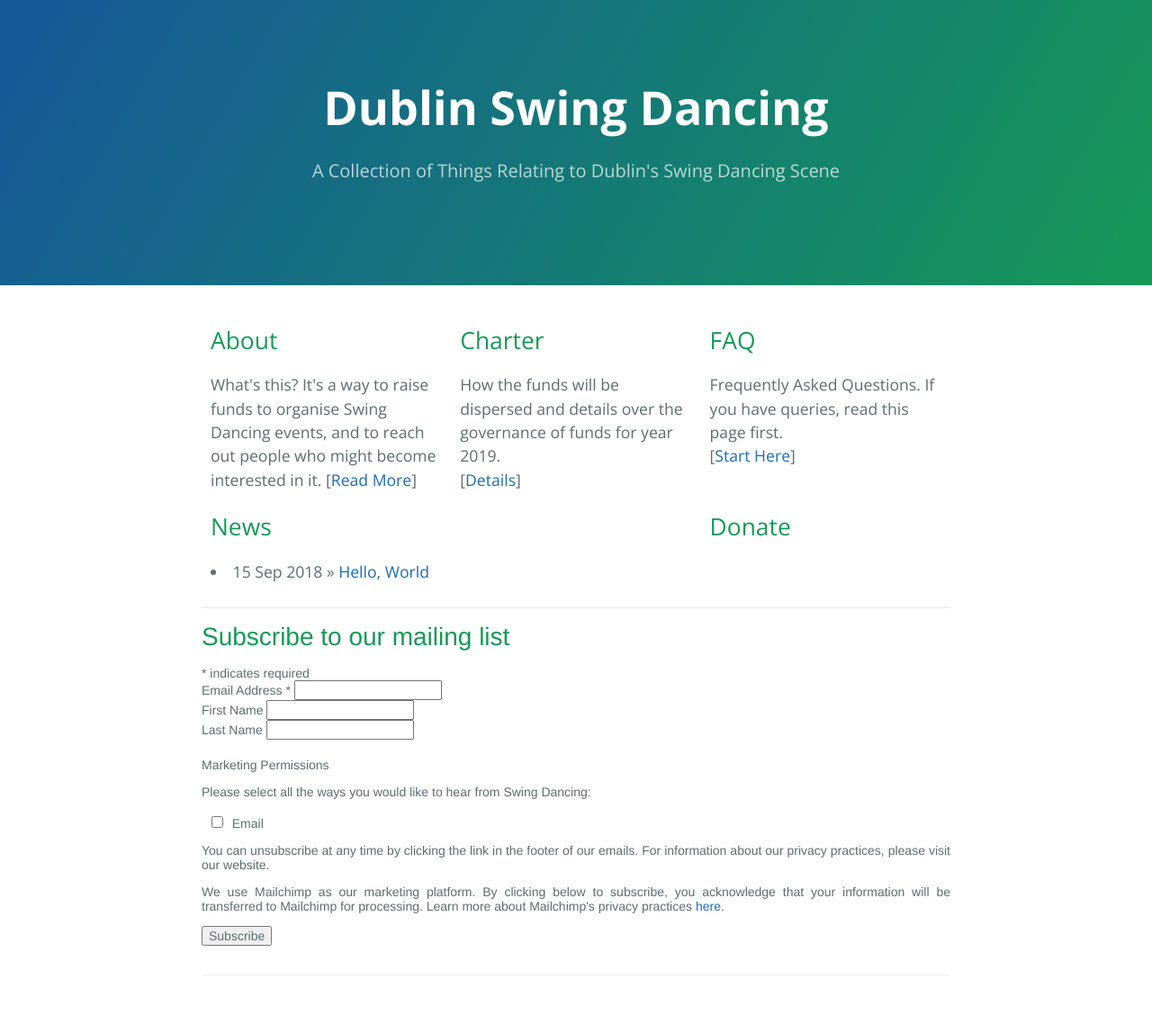
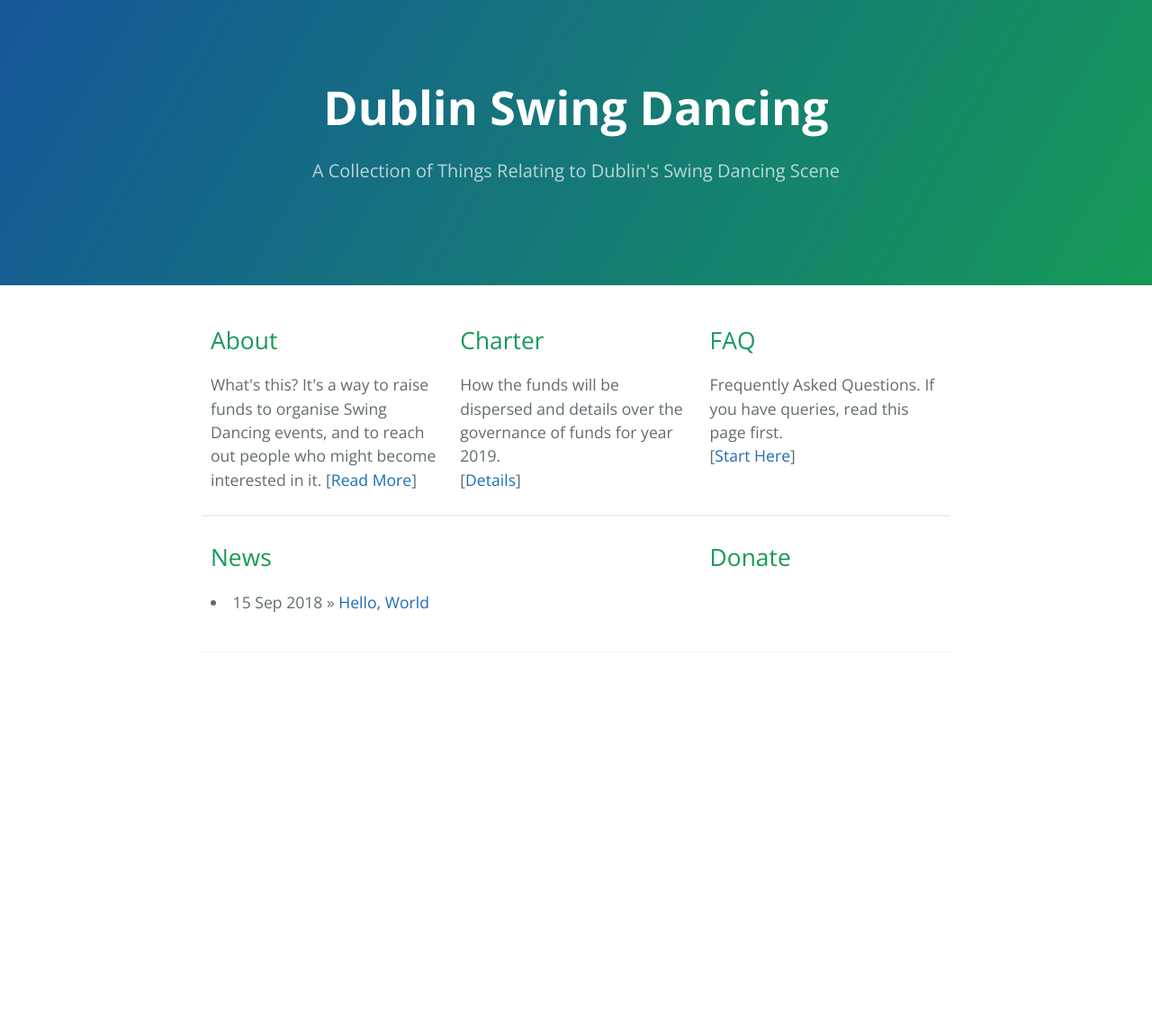
Before and after one commit to DublinSwingDancing/dublinswingdancing.github.io, a Jekyll site: the page built from index.md, in a window 1280 px wide. Shown: the whole page at 90% size. Built offline with Jekyll 4.4.1, drawn with Linux system fonts in a browser that asks for light colours; comment, search, counter and statistics services are not loaded; after the commit the page ends 900 px from its top, so only the background shows below that.

Commit message:
Mailchimp link don't seem to work, remove for now

```diff
--- a/_layouts/default.html
+++ b/_layouts/default.html
@@ -38,6 +38,8 @@
     <main id="content" class="main-content" role="main">
       {{ content }}
 
+      <hr/>
+
       <div class="index_row"><div class="index_column_2x"><h2>
         News
         </h2>
@@ -63,66 +65,6 @@
 	</form>
       </div></div>
 
-      <hr/>
-
-      <div class="index_row">
-        <!-- Begin Mailchimp Signup Form -->
-<link href="//cdn-images.mailchimp.com/embedcode/classic-10_7.css" rel="stylesheet" type="text/css">
-<style type="text/css">
-	#mc_embed_signup{background:#fff; clear:left; font:14px Helvetica,Arial,sans-serif; }
-	/* Add your own Mailchimp form style overrides in your site stylesheet or in this style block.
-	   We recommend moving this block and the preceding CSS link to the HEAD of your HTML file. */
-</style>
-<style type="text/css">
-	#mc-embedded-subscribe-form input[type=checkbox]{display: inline; width: auto;margin-right: 10px;}
-	#mergeRow-gdpr {margin-top: 20px;}
-	#mergeRow-gdpr fieldset label {font-weight: normal;}
-	#mc-embedded-subscribe-form .mc_fieldset{border:none;min-height: 0px;padding-bottom:0px;}
-</style>
-<div id="mc_embed_signup">
-<form action="https://github.us19.list-manage.com/subscribe/post?u=0044a32a883a70532467b8f07&amp;id=8f4536bcd9" method="post" id="mc-embedded-subscribe-form" name="mc-embedded-subscribe-form" class="validate" target="_blank" novalidate>
-    <div id="mc_embed_signup_scroll">
-	<h1>Subscribe to our mailing list</h1>
-<div class="indicates-required"><span class="asterisk">*</span> indicates required</div>
-<div class="mc-field-group">
-	<label for="mce-EMAIL">Email Address  <span class="asterisk">*</span>
-</label>
-	<input type="email" value="" name="EMAIL" class="required email" id="mce-EMAIL">
-</div>
-<div class="mc-field-group">
-	<label for="mce-FNAME">First Name </label>
-	<input type="text" value="" name="FNAME" class="" id="mce-FNAME">
-</div>
-<div class="mc-field-group">
-	<label for="mce-LNAME">Last Name </label>
-	<input type="text" value="" name="LNAME" class="" id="mce-LNAME">
-</div>
-<div id="mergeRow-gdpr" class="mergeRow gdpr-mergeRow content__gdprBlock mc-field-group">
-    <div class="content__gdpr">
-        <label>Marketing Permissions</label>
-        <p>Please select all the ways you would like to hear from Swing Dancing:</p>
-        <fieldset class="mc_fieldset gdprRequired mc-field-group" name="interestgroup_field">
-		<label class="checkbox subfield" for="gdpr_13727"><input type="checkbox" id="gdpr_13727" name="gdpr[13727]" value="Y" class="av-checkbox "><span>Email</span> </label>
-        </fieldset>
-        <p>You can unsubscribe at any time by clicking the link in the footer of our emails. For information about our privacy practices, please visit our website.</p>
-    </div>
-    <div class="content__gdprLegal">
-        <p>We use Mailchimp as our marketing platform. By clicking below to subscribe, you acknowledge that your information will be transferred to Mailchimp for processing. Learn more about Mailchimp's privacy practices <a href="https://mailchimp.com/legal/" target="_blank">here</a>.</p>
-    </div>
-</div>
-	<div id="mce-responses" class="clear">
-		<div class="response" id="mce-error-response" style="display:none"></div>
-		<div class="response" id="mce-success-response" style="display:none"></div>
-	</div>    <!-- real people should not fill this in and expect good things - do not remove this or risk form bot signups-->
-    <div style="position: absolute; left: -5000px;" aria-hidden="true"><input type="text" name="b_0044a32a883a70532467b8f07_8f4536bcd9" tabindex="-1" value=""></div>
-    <div class="clear"><input type="submit" value="Subscribe" name="subscribe" id="mc-embedded-subscribe" class="button"></div>
-    </div>
-</form>
-</div>
-<script type='text/javascript' src='//s3.amazonaws.com/downloads.mailchimp.com/js/mc-validate.js'></script><script type='text/javascript'>(function($) {window.fnames = new Array(); window.ftypes = new Array();fnames[0]='EMAIL';ftypes[0]='email';fnames[1]='FNAME';ftypes[1]='text';fnames[2]='LNAME';ftypes[2]='text';fnames[3]='ADDRESS';ftypes[3]='address';fnames[4]='PHONE';ftypes[4]='phone';}(jQuery));var $mcj = jQuery.noConflict(true);</script>
-<!--End mc_embed_signup-->
-      </div>
-
       <footer class="site-footer">
         {% if site.github.is_project_page %}
           <span class="site-footer-owner"><a href="{{ site.github.repository_url }}">{{ site.github.repository_name }}</a> is maintained by <a href="{{ site.github.owner_url }}">{{ site.github.owner_name }}</a>.</span>
```
